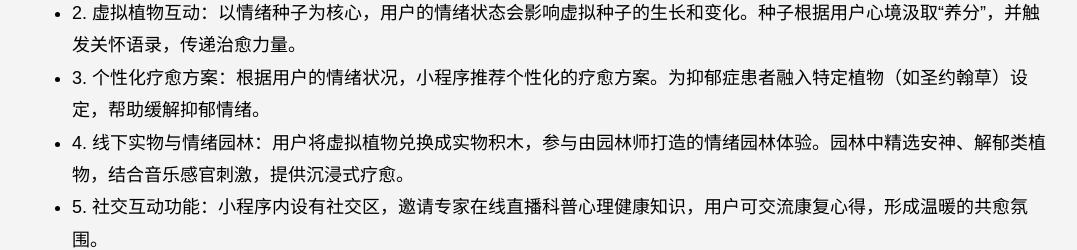
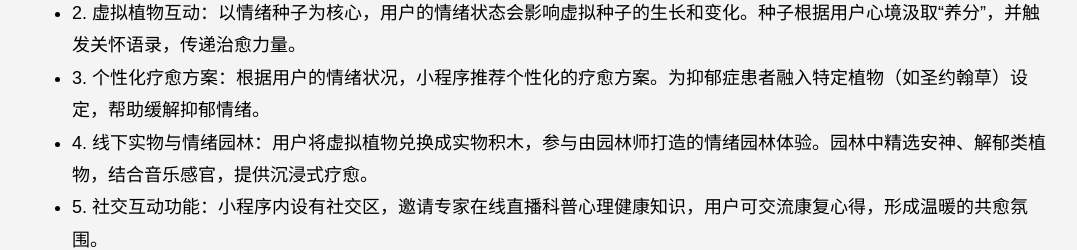
Before and after one commit to czj0117/1, a plain HTML site: page index.html in a window 1280 px wide. Shown: the part 1304-1554 px from the top of the page, without its empty margins (96-1173 px from the left). Drawn offline with Linux system fonts and the light colour scheme.

Commit message:
Update index.html

```diff
--- a/index.html
+++ b/index.html
@@ -149,7 +149,7 @@
                 <li>1. 情绪记录与分析：用户可以随时记录心情，小程序通过数据分析功能对情绪数据进行深度剖析，生成情绪变化曲线和深度报告。</li>
                 <li>2. 虚拟植物互动：以情绪种子为核心，用户的情绪状态会影响虚拟种子的生长和变化。种子根据用户心境汲取“养分”，并触发关怀语录，传递治愈力量。</li>
                 <li>3. 个性化疗愈方案：根据用户的情绪状况，小程序推荐个性化的疗愈方案。为抑郁症患者融入特定植物（如圣约翰草）设定，帮助缓解抑郁情绪。</li>
-                <li>4. 线下实物与情绪园林：用户将虚拟植物兑换成实物积木，参与由园林师打造的情绪园林体验。园林中精选安神、解郁类植物，结合音乐感官刺激，提供沉浸式疗愈。</li>
+                <li>4. 线下实物与情绪园林：用户将虚拟植物兑换成实物积木，参与由园林师打造的情绪园林体验。园林中精选安神、解郁类植物，结合音乐感官，提供沉浸式疗愈。</li>
                 <li>5. 社交互动功能：小程序内设有社交区，邀请专家在线直播科普心理健康知识，用户可交流康复心得，形成温暖的共愈氛围。</li>
                 <li>6. 安全与隐私保护：全程严守法规，保护用户的情绪数据和个人隐私。</li>
             </ul>
```
